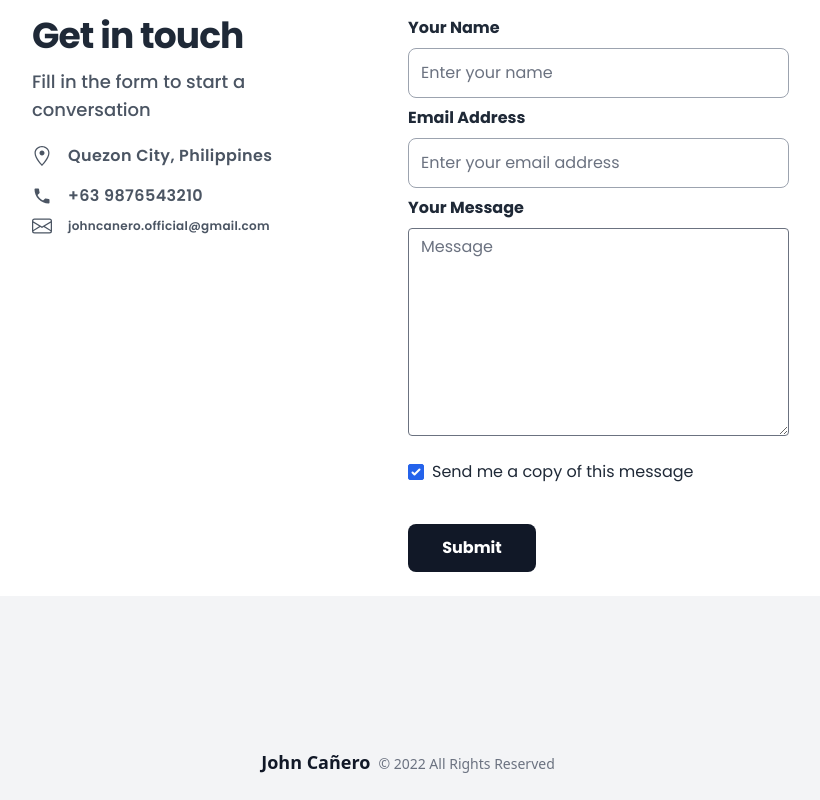
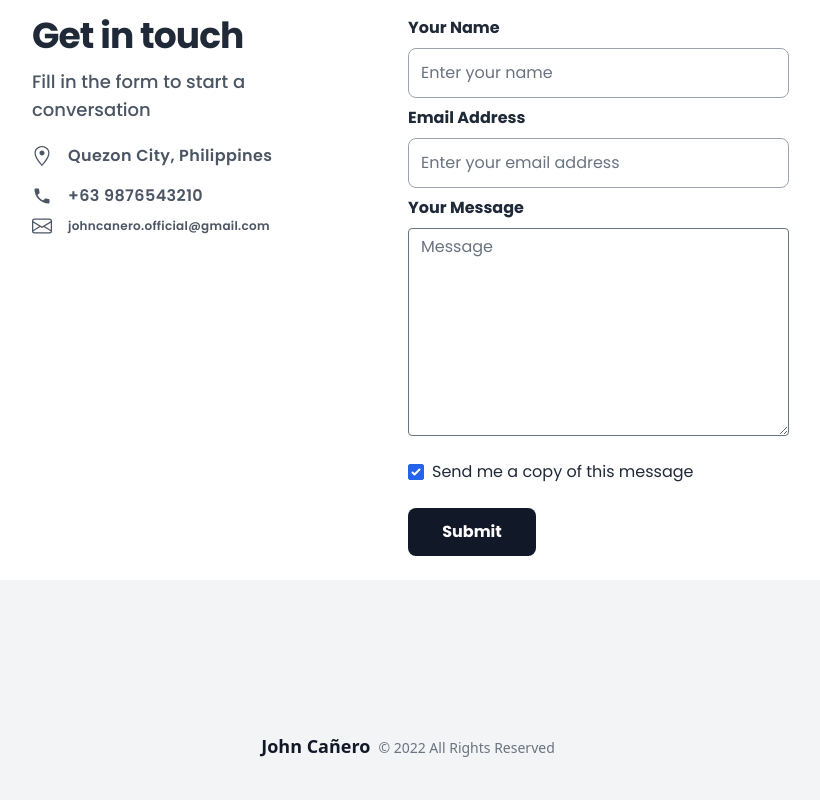
Before and after one commit to johncanero/johncanero-website, a Next.js app: page /contact in a window 1280 px wide. Shown: the part 448-1248 px from the top of the page, without its empty margins (232-1052 px from the left). Built offline with nearby package versions, Linux system fonts and the light colour scheme.

Commit message:
Adjust Button Margin

```diff
--- a/pages/contact/index.tsx
+++ b/pages/contact/index.tsx
@@ -1,5 +1,6 @@
 import React from "react";
 import Image from "next/image";
+import Link from "next/link";
 import { GoLocation } from "@react-icons/all-files/go/GoLocation";
 import { IoMdCall } from "@react-icons/all-files/io/IoMdCall";
 import { BsEnvelope } from "@react-icons/all-files/bs/BsEnvelope";
@@ -52,7 +53,7 @@ const contact = () => {
                     </div>
 
                     <div className="flex items-center mt-2 text-gray-600 dark:text-gray-400">
-                     <BsEnvelope size={20} />
+                      <BsEnvelope size={20} />
                       <div className="w-40 ml-4 text-xs font-semibold tracking-wide break-normal md:text-xs">
                         johncanero.official@gmail.com
                       </div>
@@ -152,12 +153,18 @@ const contact = () => {
                     </div>
                     {/* Button */}
 
-                    <button
-                      type="submit"
-                      className="px-6 py-3 mb-6 font-bold text-white transition duration-300 ease-in-out bg-gray-900 rounded-lg dark:text-gray-800 dark:bg-gray-100 mb- md:mt-4 md:w-32 hover:bg-blue-dark hover:bg-gray-700 dark:hover:bg-gray-800"
+                    <Link
+                      target="_blank"
+                      rel="noopener noreferrer"
+                      href="https://mail.google.com/mail/u/0/#inbox?compose=new"
                     >
-                      Submit
-                    </button>
+                      <button
+                        type="submit"
+                        className="px-6 py-3 mb-6 font-bold text-white transition duration-300 ease-in-out bg-gray-900 rounded-lg dark:text-gray-800 hover:dark:text-white dark:bg-gray-100 md:w-32 hover:bg-blue-dark hover:bg-gray-700 dark:hover:bg-gray-800"
+                      >
+                        Submit
+                      </button>
+                    </Link>
                   </form>
                 </div>
               </div>
```
